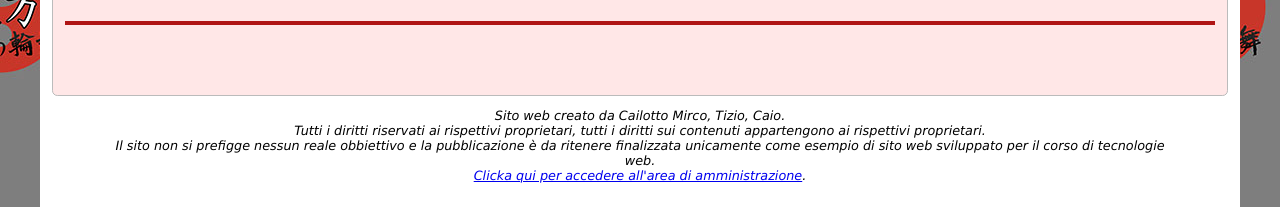
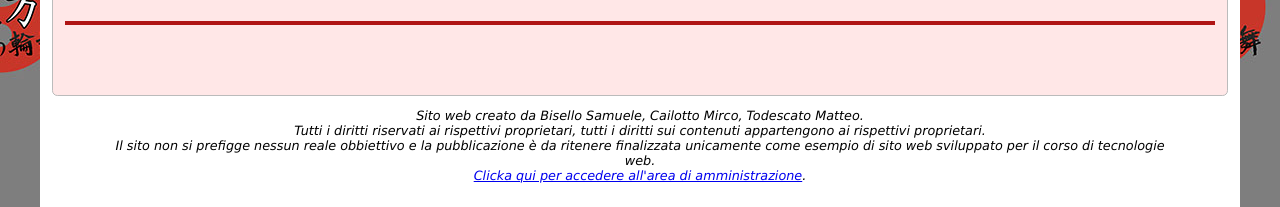
Before and after one commit to M9k/TecWeb-TouhouProject-website, a PHP site: page /tecweb/index.php in a window 1280 px wide. Shown: the part 3517-3724 px from the top of the page. Run offline with PHP 8.4, Linux system fonts and the light colour scheme; data comes from the database, SQL or seed files in the repository.

Commit message:
Aggiunto i nomi dei componenti

```diff
--- a/Touhou_dynamic/footer.php
+++ b/Touhou_dynamic/footer.php
@@ -1,6 +1,6 @@
 <div id="footer">
 	<p>
-		Sito web creato da Cailotto Mirco, Tizio, Caio.<br/>
+		Sito web creato da Bisello Samuele, Cailotto Mirco, Todescato Matteo.<br/>
 		Tutti i diritti riservati ai rispettivi proprietari, tutti i diritti sui contenuti appartengono ai rispettivi proprietari.<br/>
 		Il sito non si prefigge nessun reale obbiettivo e la pubblicazione è da ritenere finalizzata unicamente come esempio di sito <span xml:lang="en">web</span> sviluppato per il corso di tecnologie <span xml:lang="en">web</span>.<br/>
 		<a href="admin/">Clicka qui per accedere all'area di amministrazione</a>.
```
